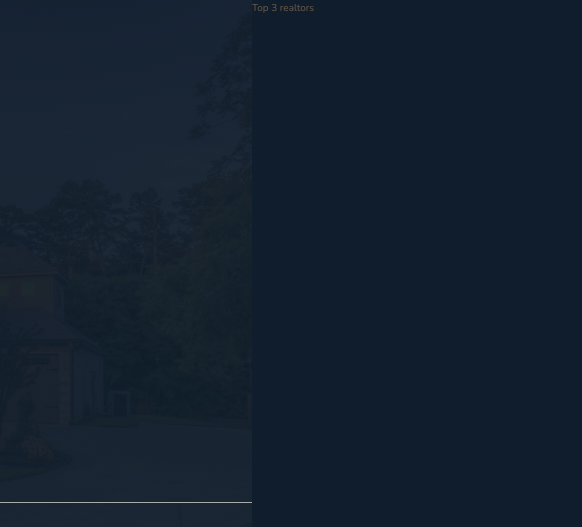
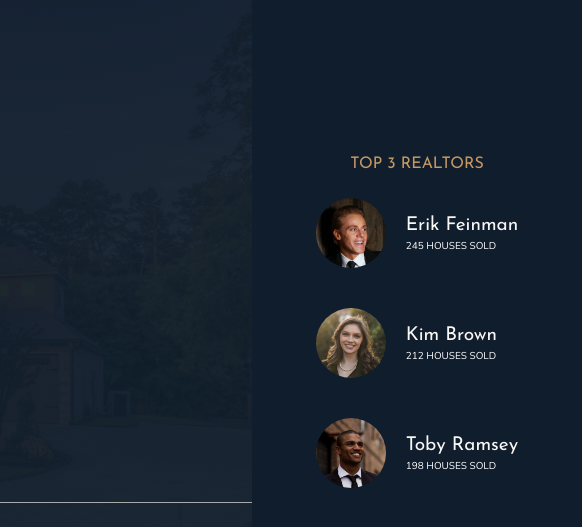
Before and after one commit to mohamedmounir2425/Nexter, a website: page index.html in a window 1280 px wide. Shown: the top 527 px of the page, 698-1280 px from the left. Drawn offline with nearby package versions, Linux system fonts and the light colour scheme.

Commit message:
✅ finish realtors section

```diff
--- a/index.html
+++ b/index.html
@@ -31,7 +31,29 @@
         <img src="img/logo-bi.png" alt="business insider" />
       </div>
     </header>
-    <div class="realtors">Top 3 realtors</div>
+    <div class="realtors">
+      <h3 class="heading-3">Top 3 Realtors</h3>
+      <div class="realtors__list">
+        <img src="img/realtor-1.jpeg" alt="realtor 1" class="realtors__img" />
+        <div class="realtors__details">
+          <h4 class="heading-4 heading-4--light">Erik Feinman</h4>
+          <p class="realtors__sold">245 houses sold</p>
+        </div>
+
+        <img src="img/realtor-2.jpeg" alt="realtor 2" class="realtors__img" />
+        <div class="realtors__details">
+          <h4 class="heading-4 heading-4--light">Kim Brown</h4>
+          <p class="realtors__sold">212 houses sold</p>
+        </div>
+
+        <img src="img/realtor-3.jpeg" alt="realtor 3" class="realtors__img" />
+        <div class="realtors__details">
+          <h4 class="heading-4 heading-4--light">Toby Ramsey</h4>
+          <p class="realtors__sold">198 houses sold</p>
+        </div>
+      </div>
+    </div>
+
     <section class="features">
       <div class="feature">
         <svg class="feature__icon">
--- a/sass/_realtors.scss
+++ b/sass/_realtors.scss
@@ -1,4 +1,30 @@
 .realtors {
   background-color: $color-secondary;
   grid-column: col-start 7 / full-end;
+  padding: 3rem;
+
+  display: grid;
+  justify-content: center;
+  align-content: center;
+  justify-items: center;
+  row-gap: 2rem;
+
+  &__list {
+    display: grid;
+    grid-template-columns: min-content max-content;
+    align-items: center;
+    row-gap: 5vh;
+    column-gap: 2rem;
+  }
+
+  &__img {
+    width: 7rem;
+    border-radius: 50%;
+    display: block;
+  }
+  &__sold {
+    text-transform: uppercase;
+    margin-top: -3px;
+    color: $color-white;
+  }
 }
```
Also changed, not shown: css/style.css, 1 other file.
